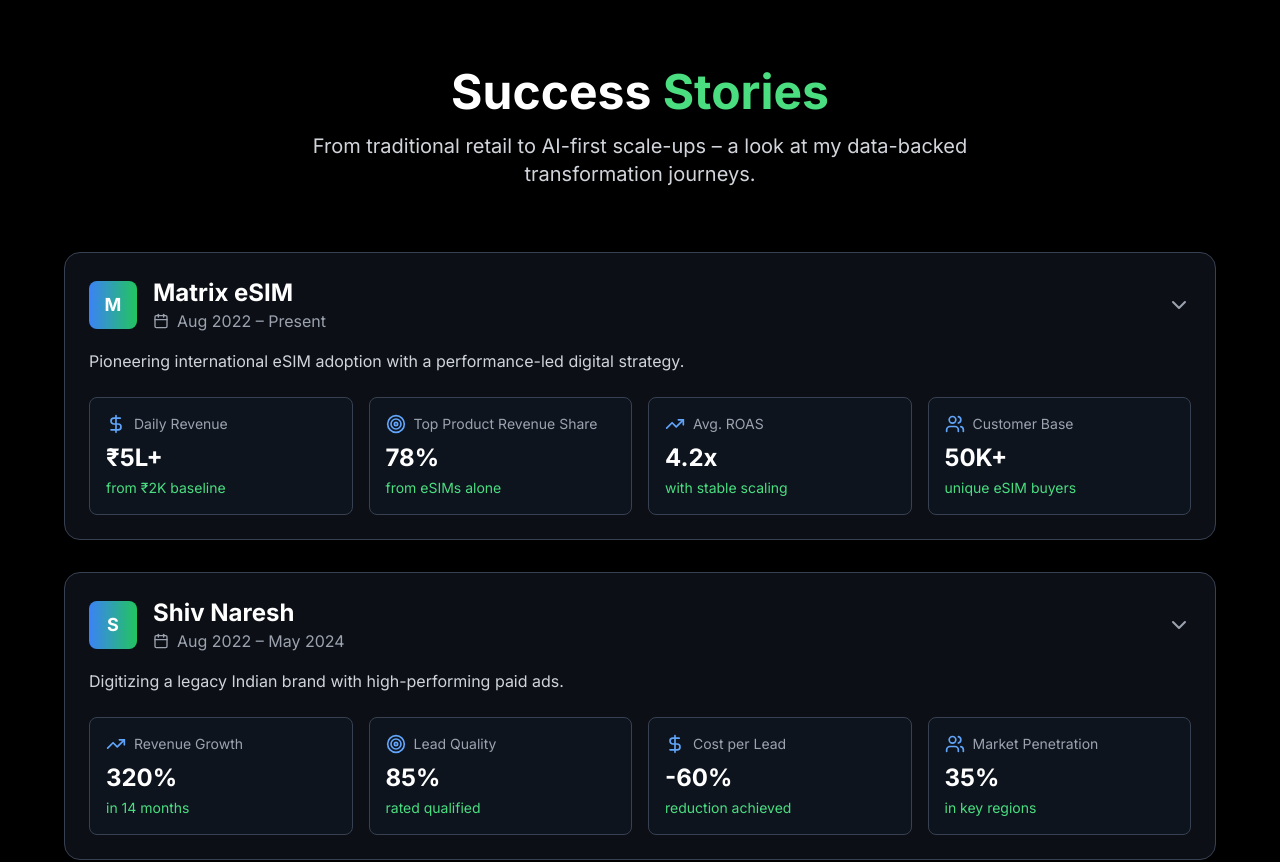
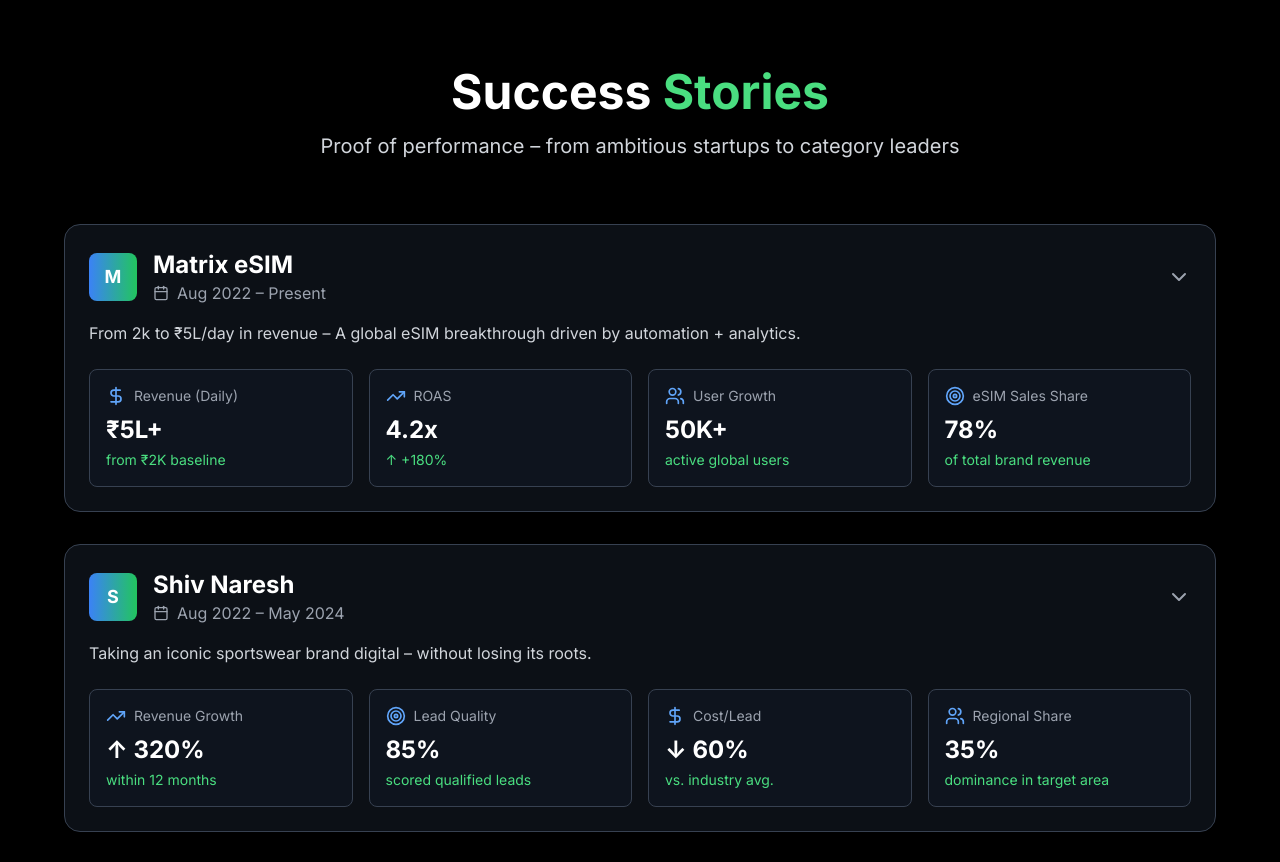
Before and after one commit to Vishal02712/portfolio, a React (Vite) app: page / in a window 1280 px wide. Shown: the part 2440-3302 px from the top of the page. Built offline with nearby package versions, Linux system fonts and the light colour scheme.

Commit message:
Update CaseStudiesSection.tsx

```diff
--- a/src/components/CaseStudiesSection.tsx
+++ b/src/components/CaseStudiesSection.tsx
@@ -22,92 +22,90 @@ const caseStudies: CaseStudy[] = [
     id: 'matrix-esim',
     company: 'Matrix eSIM',
     period: 'Aug 2022 – Present',
-    description: 'Pioneering international eSIM adoption with a performance-led digital strategy.',
-    challenge:
-      'Matrix eSIM needed to break into the saturated global eSIM market while keeping acquisition cost low and maximizing revenue from India-based travelers.',
+    description: 'From 2k to ₹5L/day in revenue – A global eSIM breakthrough driven by automation + analytics.',
+    challenge: 'Matrix eSIM wanted to dominate the global travel SIM market while keeping CAC low and retention high.',
     solution: [
-      'Designed high-conversion landing experiences for 40+ destinations',
-      'Ran Google Ads across 6 campaign types including Performance Max & Demand Gen',
-      'Built and deployed AI-powered scripts to auto-pause non-converting search terms',
-      'Implemented my proprietary PURE Framework for daily optimization'
+      '→ Built full-funnel campaign structures across Google Search, YouTube, and Meta',
+      '→ Created automated budget rules and smart bidding strategies',
+      '→ Deployed server-side conversion tracking for improved attribution',
+      '→ Used real-time analytics dashboards to adjust campaigns daily'
     ],
     results: [
       {
-        metric: 'Daily Revenue',
+        metric: 'Revenue (Daily)',
         value: '₹5L+',
         change: 'from ₹2K baseline',
         icon: <DollarSign className="w-5 h-5" />
       },
       {
-        metric: 'Top Product Revenue Share',
-        value: '78%',
-        change: 'from eSIMs alone',
-        icon: <Target className="w-5 h-5" />
-      },
-      {
-        metric: 'Avg. ROAS',
+        metric: 'ROAS',
         value: '4.2x',
-        change: 'with stable scaling',
+        change: '↑ +180%',
         icon: <TrendingUp className="w-5 h-5" />
       },
       {
-        metric: 'Customer Base',
+        metric: 'User Growth',
         value: '50K+',
-        change: 'unique eSIM buyers',
+        change: 'active global users',
         icon: <Users className="w-5 h-5" />
+      },
+      {
+        metric: 'eSIM Sales Share',
+        value: '78%',
+        change: 'of total brand revenue',
+        icon: <Target className="w-5 h-5" />
       }
     ],
     keyAchievements: [
-      'Grew sales from ₹2,000 to ₹5,00,000/day in <12 months',
-      'Maintained 4.2x+ ROAS while scaling 40x+',
-      'Reduced Cost/Conv through AI-led optimizations',
-      'Implemented full-funnel tracking with server-side attribution'
+      'Achieved 4.2x blended ROAS across Google & Meta',
+      'Scaled daily revenue 24900% within 12 months',
+      'eSIM product became primary source of revenue',
+      'Built automation workflows for bid + budget management'
     ]
   },
   {
     id: 'shiv-naresh',
     company: 'Shiv Naresh',
     period: 'Aug 2022 – May 2024',
-    description: 'Digitizing a legacy Indian brand with high-performing paid ads.',
-    challenge:
-      'Shiv Naresh needed to evolve from offline-first retail to a digital-first model, while driving qualified leads for both B2C and institutional sales.',
+    description: 'Taking an iconic sportswear brand digital – without losing its roots.',
+    challenge: 'They had never done digital ads before – but wanted scale, branding, and quality leads.',
     solution: [
-      'Launched full-funnel lead-gen campaigns on Google, Meta, and YouTube',
-      'Deployed advanced location-based targeting for event sponsorships & cricket merchandise',
-      'Custom-built landing experiences for lead magnet forms and direct WhatsApp CTAs',
-      'Trained internal team (Annanya) on ad operations for long-term autonomy'
+      '→ Built paid strategy with sharp targeting (sports enthusiasts + institutional buyers)',
+      '→ Designed multiple landing pages with CRO in mind',
+      '→ Ran full-funnel campaigns from awareness to retargeting on Google & Meta',
+      '→ Setup end-to-end tracking using GA4 + server-side tagging'
     ],
     results: [
       {
         metric: 'Revenue Growth',
-        value: '320%',
-        change: 'in 14 months',
+        value: '↑ 320%',
+        change: 'within 12 months',
         icon: <TrendingUp className="w-5 h-5" />
       },
       {
         metric: 'Lead Quality',
         value: '85%',
-        change: 'rated qualified',
+        change: 'scored qualified leads',
         icon: <Target className="w-5 h-5" />
       },
       {
-        metric: 'Cost per Lead',
-        value: '-60%',
-        change: 'reduction achieved',
+        metric: 'Cost/Lead',
+        value: '↓ 60%',
+        change: 'vs. industry avg.',
         icon: <DollarSign className="w-5 h-5" />
       },
       {
-        metric: 'Market Penetration',
+        metric: 'Regional Share',
         value: '35%',
-        change: 'in key regions',
+        change: 'dominance in target area',
         icon: <Users className="w-5 h-5" />
       }
     ],
     keyAchievements: [
-      'Tripled lead volume while reducing CPL by 60%',
-      'Delivered 320% YoY revenue surge',
-      'Collaborated with in-house marketing (Annanya) for seamless handoff',
-      'Established Shiv Naresh as a top-of-mind brand online'
+      'Shifted legacy brand to full digital acquisition model',
+      'Brought CPL below ₹60 while improving lead quality',
+      'Captured 35% market share in key states',
+      'Built reporting system for daily creative testing results'
     ]
   }
 ];
@@ -127,7 +125,7 @@ const CaseStudiesSection: React.FC = () => {
             Success <span className="text-green-400">Stories</span>
           </h2>
           <p className="text-xl text-gray-300 max-w-3xl mx-auto">
-            From traditional retail to AI-first scale-ups – a look at my data-backed transformation journeys.
+            Proof of performance – from ambitious startups to category leaders
           </p>
         </div>
 
@@ -137,7 +135,6 @@ const CaseStudiesSection: React.FC = () => {
               key={study.id}
               className="bg-gray-800/40 backdrop-blur-sm border border-gray-700 rounded-2xl overflow-hidden hover:border-gray-600 transition-all duration-300"
             >
-              {/* Header */}
               <div
                 className="p-6 cursor-pointer"
                 onClick={() => toggleExpansion(study.id)}
@@ -156,15 +153,12 @@ const CaseStudiesSection: React.FC = () => {
                     </div>
                   </div>
                   <ChevronDown
-                    className={`w-6 h-6 text-gray-400 transition-transform duration-300 ${
-                      expandedCase === study.id ? 'rotate-180' : ''
-                    }`}
+                    className={`w-6 h-6 text-gray-400 transition-transform duration-300 ${expandedCase === study.id ? 'rotate-180' : ''}`}
                   />
                 </div>
                 <p className="text-gray-300 mt-4">{study.description}</p>
               </div>
 
-              {/* Results Grid - Always Visible */}
               <div className="px-6 pb-6">
                 <div className="grid grid-cols-2 lg:grid-cols-4 gap-4">
                   {study.results.map((result, index) => (
@@ -183,17 +177,13 @@ const CaseStudiesSection: React.FC = () => {
                 </div>
               </div>
 
-              {/* Expanded Content */}
               {expandedCase === study.id && (
                 <div className="px-6 pb-6 border-t border-gray-700">
                   <div className="pt-6 space-y-6">
-                    {/* Challenge */}
                     <div>
                       <h4 className="text-lg font-semibold text-red-400 mb-3">Challenge</h4>
                       <p className="text-gray-300 leading-relaxed">{study.challenge}</p>
                     </div>
-
-                    {/* Solution */}
                     <div>
                       <h4 className="text-lg font-semibold text-blue-400 mb-3">Solution</h4>
                       <ul className="space-y-2">
@@ -205,8 +195,6 @@ const CaseStudiesSection: React.FC = () => {
                         ))}
                       </ul>
                     </div>
-
-                    {/* Key Achievements */}
                     <div>
                       <h4 className="text-lg font-semibold text-green-400 mb-3">Key Achievements</h4>
                       <div className="grid grid-cols-1 md:grid-cols-2 gap-3">
```
